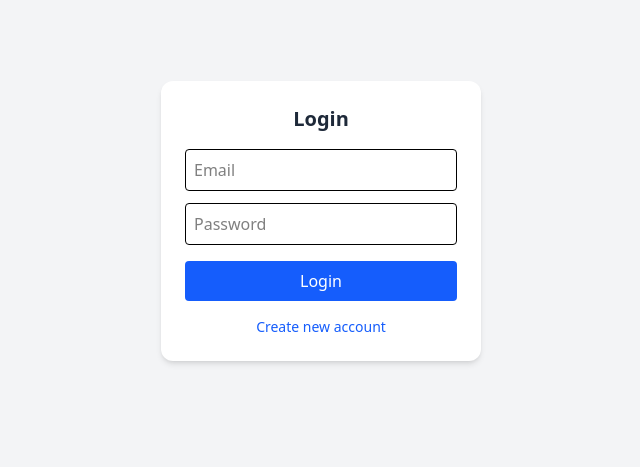
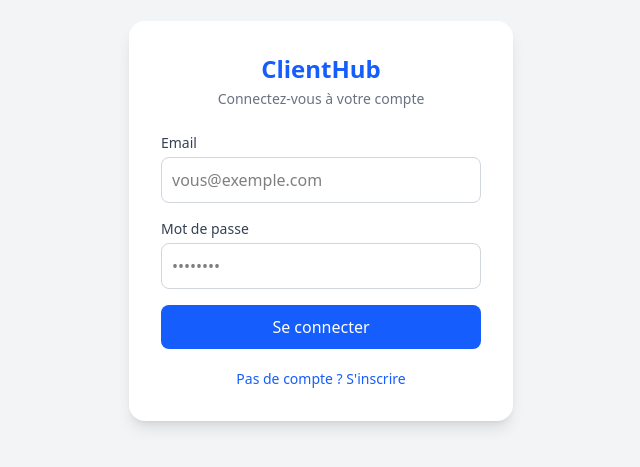
Before and after one commit to zouzouflorent/clienthub, a React (Vite) app: page / in a window 1280 px wide. Shown: the part 179-646 px from the top of the page, without its empty margins (319-959 px from the left). Built offline with nearby package versions, Linux system fonts and the light colour scheme; no server answers.

Commit message:
fix: redesign auth UI with inline errors, fix tickets permissions with uid

```diff
--- a/src/App.jsx
+++ b/src/App.jsx
@@ -11,7 +11,7 @@ export default function App() {
     onAuthStateChanged(auth, (u) => setUser(u));
   }, []);
 
-  if (!user) return <Auth onLogin={() => setUser(auth.currentUser)} />;
+  if (!user) return <Auth />;
 
   return (
     <div className="min-h-screen bg-gray-100">
@@ -30,7 +30,7 @@ export default function App() {
       </header>
 
       <main className="p-6">
-        <Clients />
+        <Clients uid={user.uid} />
       </main>
     </div>
   );
--- a/src/components/Auth.jsx
+++ b/src/components/Auth.jsx
@@ -5,64 +5,111 @@ import {
   signInWithEmailAndPassword,
 } from "firebase/auth";
 
-export default function Auth({ onLogin }) {
+const ERROR_MESSAGES = {
+  "auth/invalid-email": "Adresse email invalide.",
+  "auth/user-not-found": "Aucun compte trouvé avec cet email.",
+  "auth/wrong-password": "Mot de passe incorrect.",
+  "auth/email-already-in-use": "Cet email est déjà utilisé.",
+  "auth/weak-password": "Le mot de passe doit contenir au moins 6 caractères.",
+  "auth/too-many-requests": "Trop de tentatives. Réessayez plus tard.",
+  "auth/invalid-credential": "Email ou mot de passe incorrect.",
+};
+
+export default function Auth() {
   const [email, setEmail] = useState("");
   const [password, setPassword] = useState("");
   const [isRegister, setIsRegister] = useState(false);
+  const [error, setError] = useState("");
+  const [loading, setLoading] = useState(false);
 
   const handleSubmit = async (e) => {
     e.preventDefault();
+    setError("");
+    setLoading(true);
     try {
       if (isRegister) {
         await createUserWithEmailAndPassword(auth, email, password);
       } else {
         await signInWithEmailAndPassword(auth, email, password);
       }
-      onLogin();
     } catch (err) {
-      alert(err.message);
+      setError(ERROR_MESSAGES[err.code] || "Une erreur est survenue.");
+    } finally {
+      setLoading(false);
     }
+  };
+
+  const switchMode = () => {
+    setIsRegister(!isRegister);
+    setError("");
   };
 
   return (
     <div className="min-h-screen flex items-center justify-center bg-gray-100">
-      <form
-        onSubmit={handleSubmit}
-        className="bg-white p-6 rounded-xl shadow-md w-80"
-      >
-        <h2 className="text-xl font-bold mb-4 text-center text-gray-800">
-          {isRegister ? "Create Account" : "Login"}
-        </h2>
+      <div className="bg-white p-8 rounded-2xl shadow-lg w-full max-w-sm">
+        {/* Logo / Titre */}
+        <div className="text-center mb-6">
+          <h1 className="text-2xl font-bold text-blue-600">ClientHub</h1>
+          <p className="text-gray-500 text-sm mt-1">
+            {isRegister ? "Créez votre compte" : "Connectez-vous à votre compte"}
+          </p>
+        </div>
 
+        <form onSubmit={handleSubmit} className="space-y-4">
+          <div>
+            <label className="block text-sm font-medium text-gray-700 mb-1">
+              Email
+            </label>
             <input
               type="email"
-          placeholder="Email"
-          className="w-full border p-2 rounded mb-3"
+              placeholder="vous@exemple.com"
+              className="w-full border border-gray-300 p-2.5 rounded-lg focus:outline-none focus:ring-2 focus:ring-blue-500 focus:border-transparent"
               value={email}
               onChange={(e) => setEmail(e.target.value)}
               required
             />
+          </div>
 
+          <div>
+            <label className="block text-sm font-medium text-gray-700 mb-1">
+              Mot de passe
+            </label>
             <input
               type="password"
-          placeholder="Password"
-          className="w-full border p-2 rounded mb-4"
+              placeholder="••••••••"
+              className="w-full border border-gray-300 p-2.5 rounded-lg focus:outline-none focus:ring-2 focus:ring-blue-500 focus:border-transparent"
               value={password}
               onChange={(e) => setPassword(e.target.value)}
               required
             />
+          </div>
 
-        <button className="w-full bg-blue-600 text-white py-2 rounded hover:bg-blue-700">
-          {isRegister ? "Register" : "Login"}
+          {/* Message d'erreur inline */}
+          {error && (
+            <div className="flex items-start gap-2 bg-red-50 border border-red-200 text-red-700 text-sm px-3 py-2.5 rounded-lg">
+              <span className="mt-0.5">⚠️</span>
+              <span>{error}</span>
+            </div>
+          )}
+
+          <button
+            type="submit"
+            disabled={loading}
+            className="w-full bg-blue-600 text-white py-2.5 rounded-lg hover:bg-blue-700 font-medium transition-colors disabled:opacity-60 disabled:cursor-not-allowed"
+          >
+            {loading ? "Chargement..." : isRegister ? "Créer le compte" : "Se connecter"}
           </button>
+        </form>
 
         <p
-          onClick={() => setIsRegister(!isRegister)}
-          className="text-sm text-center text-blue-600 mt-4 cursor-pointer"
+          onClick={switchMode}
+          className="text-sm text-center text-blue-600 mt-5 cursor-pointer hover:underline"
         >
-          {isRegister ? "Already have an account?" : "Create new account"}
+          {isRegister
+            ? "Déjà un compte ? Se connecter"
+            : "Pas de compte ? S'inscrire"}
         </p>
-      </form>
+      </div>
     </div>
   );
 }
--- a/src/components/Clients.jsx
+++ b/src/components/Clients.jsx
@@ -10,7 +10,7 @@ import {
 import { Trash2 } from "lucide-react";
 import Tickets from "./Tickets";
 
-export default function Clients() {
+export default function Clients({ uid }) {
   const [clients, setClients] = useState([]);
   const [name, setName] = useState("");
   const [email, setEmail] = useState("");
@@ -124,7 +124,7 @@ export default function Clients() {
       {/* Tickets */}
       {selectedClient && (
         <div className="md:col-span-2">
-          <Tickets clientId={selectedClient} />
+          <Tickets clientId={selectedClient} uid={uid} />
         </div>
       )}
     </div>
--- a/src/components/Tickets.jsx
+++ b/src/components/Tickets.jsx
@@ -10,85 +10,108 @@ import {
   doc,
 } from "firebase/firestore";
 
-export default function Tickets({ clientId }) {
+export default function Tickets({ clientId, uid }) {
   const [tickets, setTickets] = useState([]);
   const [title, setTitle] = useState("");
   const [error, setError] = useState("");
+  const [loading, setLoading] = useState(false);
 
   useEffect(() => {
-    if (!clientId) return;
+    if (!clientId || !uid) return;
 
     const q = query(
       collection(db, "tickets"),
       where("clientId", "==", clientId),
+      where("uid", "==", uid)
     );
 
     const unsub = onSnapshot(q, (snap) => {
       setTickets(snap.docs.map((d) => ({ id: d.id, ...d.data() })));
+    }, (err) => {
+      setError("Erreur de chargement : " + err.message);
     });
 
     return () => unsub();
-  }, [clientId]);
+  }, [clientId, uid]);
 
   const addTicket = async (e) => {
     e.preventDefault();
-    if (!title.trim() || !clientId) return;
+    if (!title.trim() || !clientId || !uid) return;
     setError("");
+    setLoading(true);
     try {
       await addDoc(collection(db, "tickets"), {
         title,
         status: "open",
         clientId,
+        uid,
         createdAt: Date.now(),
       });
       setTitle("");
     } catch (err) {
-      console.error("Erreur ajout ticket:", err);
-      setError("Erreur : " + err.message);
+      setError("Erreur : " + (err.code === "permission-denied"
+        ? "Permissions insuffisantes. Vérifiez les règles Firestore."
+        : err.message));
+    } finally {
+      setLoading(false);
     }
   };
 
   const closeTicket = async (id) => {
-    await updateDoc(doc(db, "tickets", id), {
-      status: "closed",
-    });
+    try {
+      await updateDoc(doc(db, "tickets", id), { status: "closed" });
+    } catch (err) {
+      setError("Erreur fermeture ticket : " + err.message);
+    }
   };
 
   return (
     <div className="bg-white p-4 rounded-xl shadow mt-6">
       <h3 className="text-lg font-semibold mb-4">Tickets</h3>
 
-      <form onSubmit={addTicket} className="flex gap-2 mb-4">
+      <form onSubmit={addTicket} className="flex gap-2 mb-3">
         <input
-          className="border p-2 rounded w-full"
-          placeholder="Ticket title"
+          className="border border-gray-300 p-2 rounded-lg w-full focus:outline-none focus:ring-2 focus:ring-green-500"
+          placeholder="Titre du ticket"
           value={title}
           onChange={(e) => setTitle(e.target.value)}
           required
         />
-        <button className="bg-green-600 text-white px-4 rounded hover:bg-green-700">
-          Add
+        <button
+          type="submit"
+          disabled={loading}
+          className="bg-green-600 text-white px-4 rounded-lg hover:bg-green-700 disabled:opacity-60 whitespace-nowrap"
+        >
+          {loading ? "..." : "Ajouter"}
         </button>
       </form>
 
       {error && (
-        <p className="text-red-500 text-sm mb-3">{error}</p>
+        <div className="flex items-start gap-2 bg-red-50 border border-red-200 text-red-700 text-sm px-3 py-2.5 rounded-lg mb-3">
+          <span>⚠️</span>
+          <span>{error}</span>
+        </div>
       )}
 
+      {tickets.length === 0 ? (
+        <p className="text-gray-400 text-sm">Aucun ticket pour ce client.</p>
+      ) : (
         <ul className="space-y-2">
           {tickets.map((t) => (
             <li
               key={t.id}
-            className="flex justify-between items-center border p-2 rounded"
+              className="flex justify-between items-center border p-2 rounded-lg"
             >
-            <span>
-              {t.title} –{" "}
+              <span className="text-gray-700">
+                {t.title}{" "}
                 <span
-                className={`text-sm ${
-                  t.status === "open" ? "text-green-600" : "text-gray-500"
+                  className={`text-xs font-medium px-2 py-0.5 rounded-full ${
+                    t.status === "open"
+                      ? "bg-green-100 text-green-700"
+                      : "bg-gray-100 text-gray-500"
                   }`}
                 >
-                {t.status}
+                  {t.status === "open" ? "Ouvert" : "Fermé"}
                 </span>
               </span>
 
@@ -97,12 +120,13 @@ export default function Tickets({ clientId }) {
                   onClick={() => closeTicket(t.id)}
                   className="text-sm text-blue-600 hover:underline"
                 >
-                Close
+                  Fermer
                 </button>
               )}
             </li>
           ))}
         </ul>
+      )}
     </div>
   );
 }
```
Lines whose indentation alone changed are shown as unchanged.
